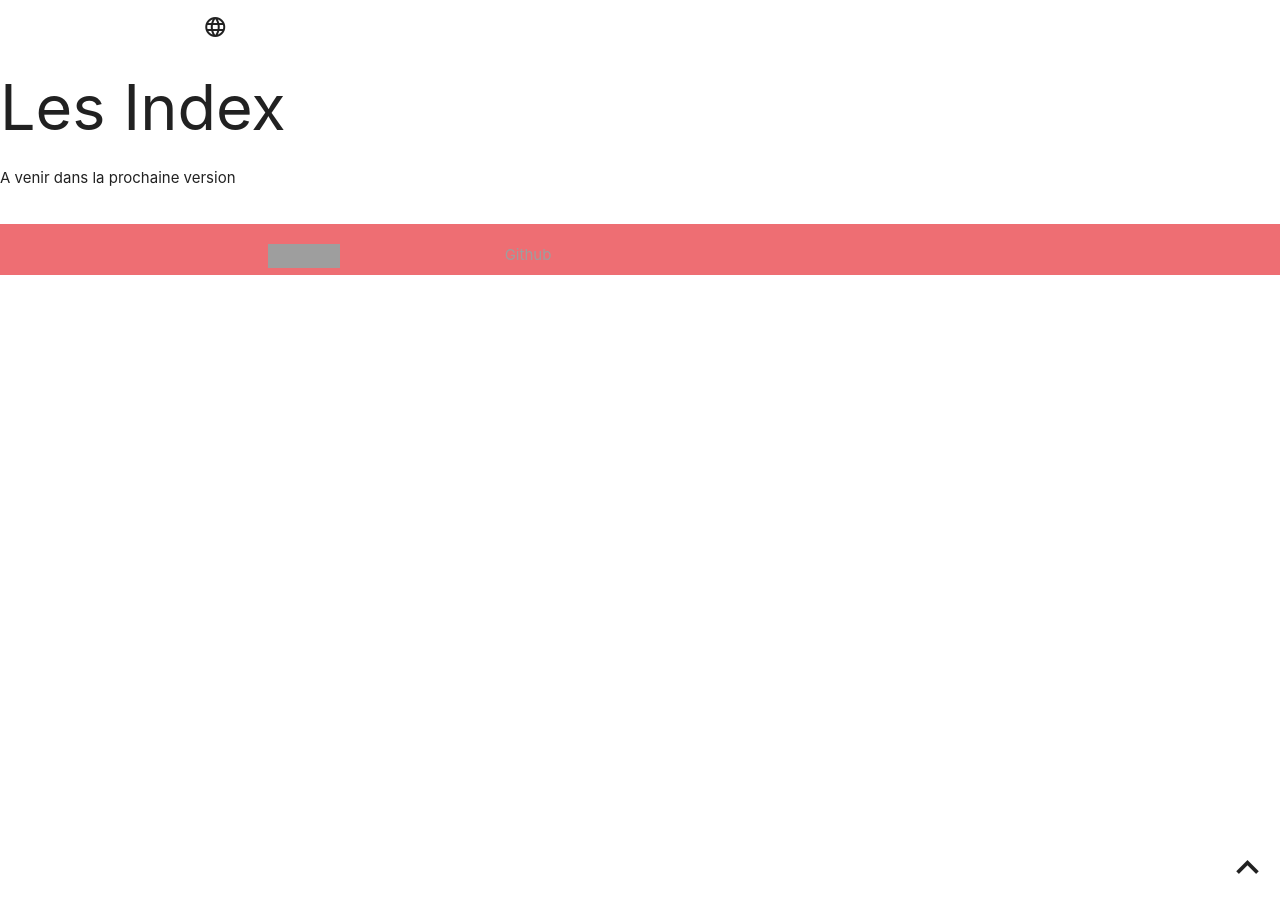
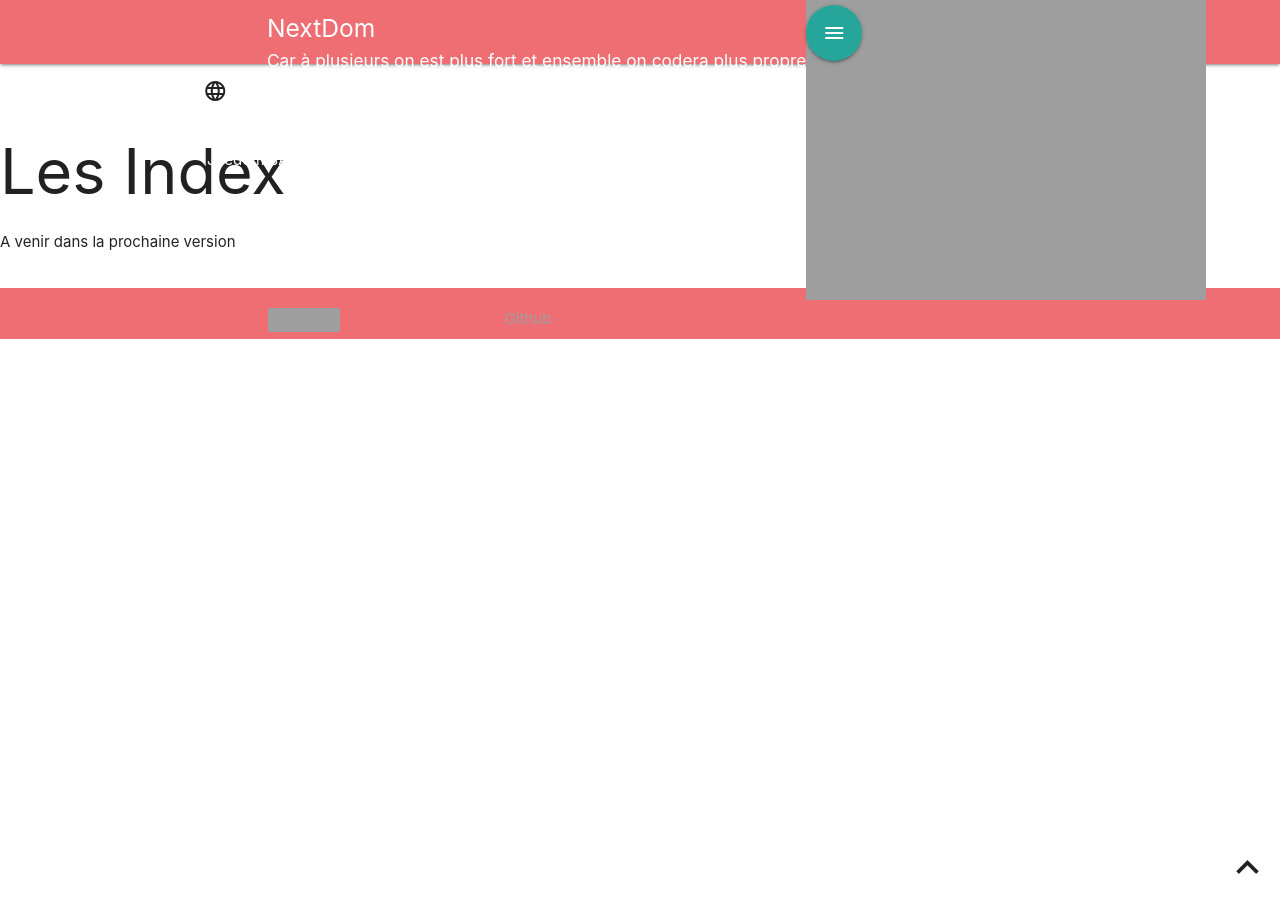
Before and after one commit to NextDom/plugin-teleinfo, a Jekyll site: the page built from docs/fr_FR/lesindex.md, in a window 1280 px wide. Built offline with Jekyll 4.4.1, drawn with Linux system fonts in a browser that asks for light colours; nearby versions of some CDN libraries; our own code applies the rules of GitHub Pages for plain Markdown files; library files that are not in the unit come from our copies; grey boxes are pictures that could not be loaded.

Commit message:
Update default.html

```diff
--- a/docs/_layouts/default.html
+++ b/docs/_layouts/default.html
@@ -8,6 +8,28 @@
   <meta http-equiv="Content-Language" content="pt-br">
 </head>
 <body>
+<div class="navbar-fixed">
+    <nav>
+        <div class="nav-wrapper container">
+            <a id="logo-container" href="https://NextDom.github.io/" class="brand-logo left"><img class="logo" src="https://NextDom.github.io/NextDom/images/logoblue.png"></a>
+            <ul class="left">
+                <li><h5 style="margin-top:15px; padding-left: 75px">NextDom</h5>
+                    <ul class="left hide-on-med-and-down">
+                        <li><h6 style="padding-left: 75px; margin-top:0px">Car à plusieurs on est plus fort et ensemble on codera plus propre</h6></li>
+                    </ul>
+            </ul>
+            <a href="https://NextDom.github.io/" data-activates="nav-mobile" class="button-collapse btn-floating btn-large waves-effect waves-light jeedomcolorbg"><i class="material-icons">menu</i></a>
+            <ul class="right hide-on-med-and-down">
+                <li><a href="https://NextDom.github.io/">Site</a></li>
+            </ul>
+            <ul class="side-nav" id="nav-mobile">
+                <li><a href="https://NextDom.github.io/">Site</a></li>
+                <li><a href="https://www.jeedom.com/forum/">Forum Jeedom</a></li>
+                <li><a href="https://www.jeedom.com/site/fr/">Jeedom SAS</a></li>
+            </ul>
+        </div>
+    </nav>
+</div>
 <div class="row" id="div_main">
     <div id="side-nav" class="side-nav fixed">
         <div class="container">
@@ -72,7 +94,7 @@
         document.title = 'Documentation NextDom | '+ title[0].toUpperCase() + title.substring(1)
         $(".button-collapse").sideNav();
         $('meta[name=description]').remove();
-        $('head').append( '<meta name="description" content="Ceci est la documentation du plugin "'+ title[0].toUpperCase() + title.substring(1)+'", lier à la solution domotique Jeedom.">' );
+        $('head').append( '<meta name="description" content="Ceci est la documentation du plugin "'+ title[0].toUpperCase() + title.substring(1)+'", lié à la solution domotique Jeedom.">' );
         $('img').addClass('responsive-img');
         $('#div_content table').addClass('striped');
         init();
```
Also changed, not shown: other parts of docs/_layouts/default.html (+3 -3 lines).
